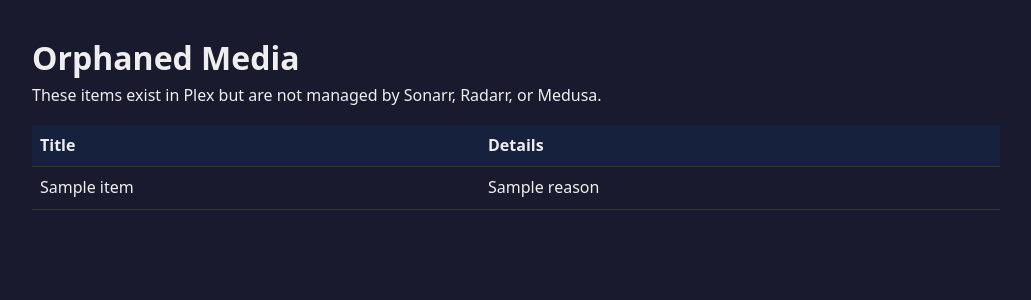
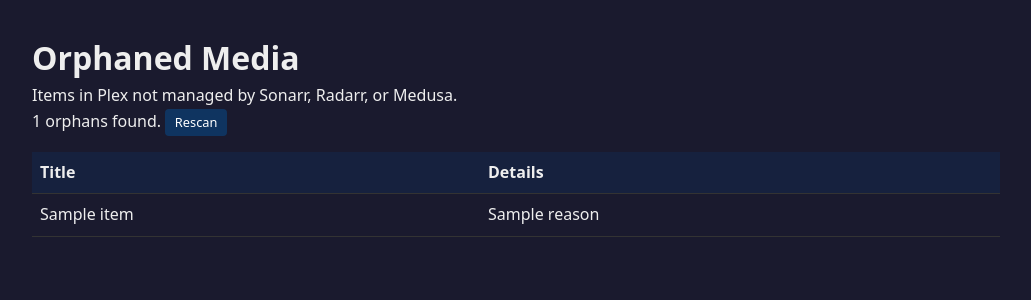
Before and after one commit to mwstowe/mediapurge, a Python web app: template mediacleaner/web/templates/orphans.html in a window 1280 px wide. Shown: the top 300 px of the page, without its empty margins (124-1155 px from the left). Run offline with Jinja, Linux system fonts and the light colour scheme; the template is opened without the code that fills it: most values are stand-ins (such as "Sample title", 1, 10 or a date in 2020).

Commit message:
Fix orphans: async scan, correct dashboard count, direct file cleanup for Medusa deletions

```diff
--- a/mediacleaner/engine.py
+++ b/mediacleaner/engine.py
@@ -612,6 +612,8 @@ def execute_deletions(report: EngineReport):
                 ombi.cleanup_for_title(result.title)
             elif result.manager == "medusa":
                 medusa.delete_show(str(result.manager_id), remove_files=True)
+                # Fallback: remove files directly if Medusa didn't
+                _delete_direct(result)
                 ombi.cleanup_for_title(result.title)
             elif result.manager == "none":
                 _delete_direct(result)
--- a/mediacleaner/web/templates/orphans.html
+++ b/mediacleaner/web/templates/orphans.html
@@ -2,9 +2,31 @@
 {% block title %}Orphans — MediaCleaner{% endblock %}
 {% block content %}
 <h1>Orphaned Media</h1>
-<p>These items exist in Plex but are not managed by Sonarr, Radarr, or Medusa.</p>
+<p>Items in Plex not managed by Sonarr, Radarr, or Medusa.</p>
 
-{% if orphans %}
+{% if running %}
+<div class="card">
+  <p><span class="spin">⏳</span> Scanning... please wait.</p>
+</div>
+<style>.spin { display:inline-block; animation: flip 2s ease-in-out infinite; }
+@keyframes flip { 0%,40% { transform:rotate(0deg); } 50%,90% { transform:rotate(180deg); } 100% { transform:rotate(360deg); } }</style>
+<script>
+(function poll() {
+  fetch("{{ url_for('orphans_status') }}")
+    .then(r => r.json())
+    .then(data => {
+      if (data.running) { setTimeout(poll, 2000); }
+      else { window.location = "{{ url_for('orphans') }}"; }
+    });
+})();
+</script>
+
+{% elif orphans is none %}
+<p>No scan results yet.</p>
+<a href="{{ url_for('orphans') }}?scan=1" class="btn btn-primary">Scan Now</a>
+
+{% elif orphans %}
+<p>{{ orphans | length }} orphans found. <a href="{{ url_for('orphans') }}?scan=1" class="btn btn-sm btn-primary">Rescan</a></p>
 <table>
   <tr><th>Title</th><th>Details</th></tr>
   {% for item in orphans %}
@@ -14,7 +36,8 @@
   </tr>
   {% endfor %}
 </table>
+
 {% else %}
-<p>No orphans detected.</p>
+<p>No orphans detected. <a href="{{ url_for('orphans') }}?scan=1" class="btn btn-sm btn-primary">Rescan</a></p>
 {% endif %}
 {% endblock %}
```
Also changed, not shown: mediacleaner/web/app.py (+28 -8 lines).
